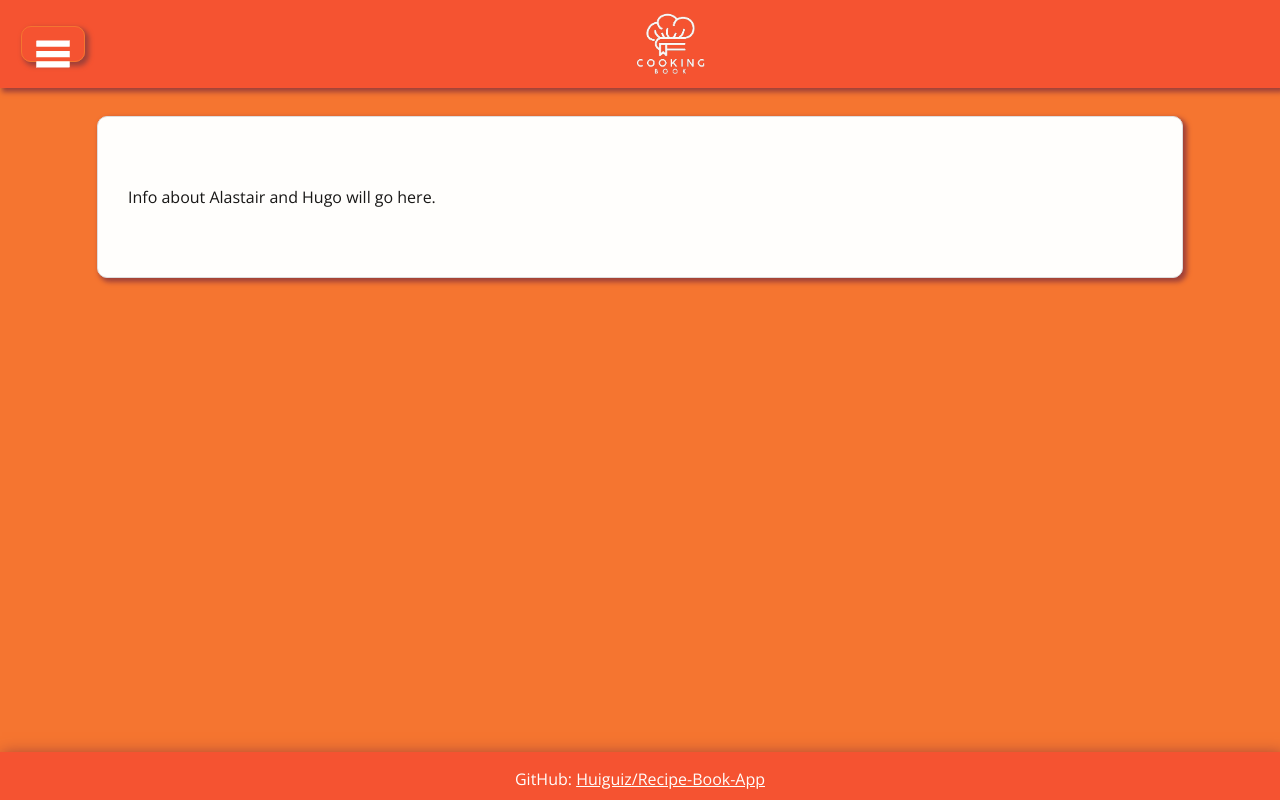
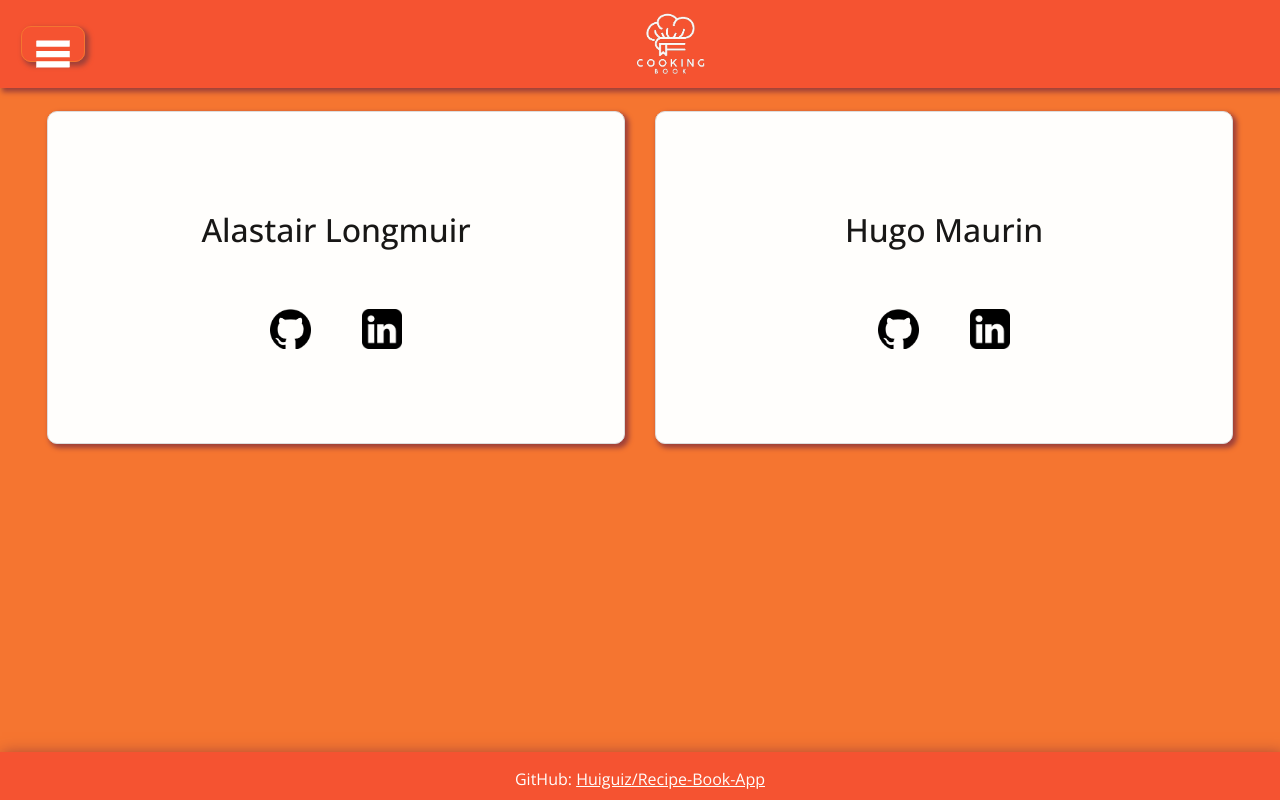
Before and after one commit to Huguiz/Recipe-Book-App, a React (Vite) app: page /about in a window 1280 px wide. Built offline with nearby package versions, Linux system fonts and the light colour scheme.

Commit message:
editing AboutPage + CSS

```diff
--- a/src/App.css
+++ b/src/App.css
@@ -196,3 +196,40 @@ body {
 .Content-toggle {
   padding-left: 15vh;
 }
+
+.team-container {
+  display: flex;
+  justify-content: center;
+
+  width: 100%;
+  height: 100%;
+}
+
+.team-card {
+  display: flex;
+  flex-direction: column;
+  padding: 5%;
+
+  flex-basis:35%;
+
+  margin: 15px;
+  border: 1px solid #dddddd;
+
+
+  background-color: #fffefc;
+  box-shadow: 3px 3px 5px 1px #9E4039;
+
+  border-radius: 10px;
+  align-items: center;
+}
+
+.team-card p {
+  font-size: 2em;
+  font-weight: 500;
+}
+
+.site-icon {
+  margin: 2vw;
+  height: 5vh;
+  filter: invert(1);
+}
--- /dev/null
+++ b/src/assets/team-members.json
@@ -0,0 +1,14 @@
+[
+	{
+		"id": 1,
+		"name": "Alastair Longmuir",
+		"github": "https://github.com/alaslong",
+		"linkedin": "https://linkedin.com/in/alastairlongmuir"
+	},
+	{
+		"id": 2,
+		"name": "Hugo Maurin",
+		"github": "https://github.com/huiguiz",
+		"linkedin": "https://linkedin.com/in/hugo-maurin"
+	}
+]
--- a/src/pages/AboutPage.jsx
+++ b/src/pages/AboutPage.jsx
@@ -1,12 +1,32 @@
 import '../App.css'
+import team from '../assets/team-members.json';
+import githubIcon from '../assets/github.png';
+import linkedinIcon from '../assets/linkedin.png';
 
 function AboutPage () {
 
 	return (
 
-		<div className="AboutPage">
+		<div className="team-container">
 
-		<p>Info about Alastair and Hugo will go here.</p>
+		{team.map(member => {
+
+			return (
+
+				<div className="team-card" key={member.id}>
+
+					<p>{member.name}</p>
+
+					<div>
+					<a href={member.github}><img className="site-icon" src={githubIcon} /></a>
+					<a href={member.linkedin}><img className="site-icon" src={linkedinIcon} /></a>
+					</div>
+
+				</div>
+
+
+				)
+		})}
 
 		</div>
 
```
Also changed, not shown: src/assets/github.png (added), src/assets/linkedin.png (added).
